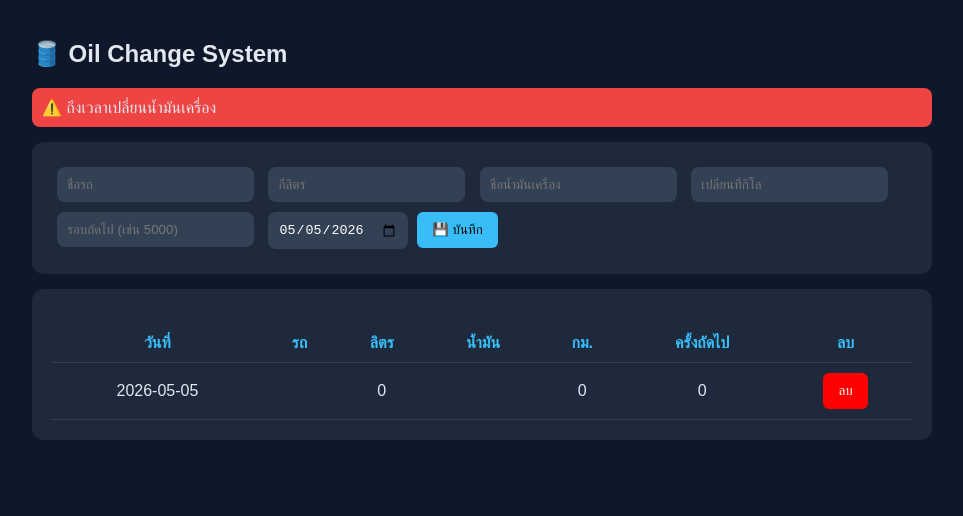
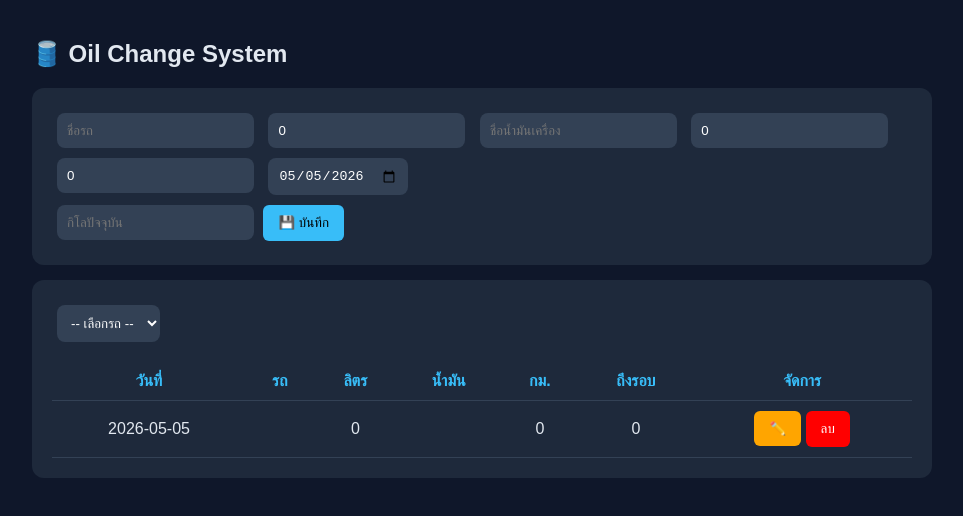
Before and after one commit to thenew4ja1-stack/oil-app, a plain HTML site: page index.html in a window 1280 px wide. Both pictures are taken after a click on the button "💾 บันทึก". Shown: the whole page, without its empty margins (158-1121 px from the left). Drawn offline with Linux system fonts and the light colour scheme.

Commit message:
Update index.html

```diff
--- a/index.html
+++ b/index.html
@@ -14,6 +14,7 @@ table{width:100%;margin-top:15px;border-collapse:collapse;}
 td,th{padding:10px;text-align:center;border-bottom:1px solid #334155;}
 th{color:#38bdf8;}
 .btn-del{background:red;color:white;}
+.btn-edit{background:orange;color:white;}
 .alert{background:#ef4444;padding:10px;border-radius:8px;margin-top:10px;}
 </style>
 </head>
@@ -30,12 +31,18 @@ th{color:#38bdf8;}
 <input id="liter" type="number" placeholder="กี่ลิตร">
 <input id="oilName" placeholder="ชื่อน้ำมันเครื่อง">
 <input id="km" type="number" placeholder="เปลี่ยนที่กิโล">
-<input id="nextKm" type="number" placeholder="รอบถัดไป (เช่น 5000)">
+<input id="nextKm" type="number" placeholder="ระยะ (เช่น 5000)">
 <input type="date" id="date">
+
+<br>
+<input id="currentKm" type="number" placeholder="กิโลปัจจุบัน" oninput="checkAlert()">
+
 <button onclick="add()">💾 บันทึก</button>
 </div>
 
 <div class="card">
+<select id="filterCar" onchange="render();checkAlert()"></select>
+
 <table>
 <thead>
 <tr>
@@ -44,8 +51,8 @@ th{color:#38bdf8;}
 <th>ลิตร</th>
 <th>น้ำมัน</th>
 <th>กม.</th>
-<th>ครั้งถัดไป</th>
-<th>ลบ</th>
+<th>ถึงรอบ</th>
+<th>จัดการ</th>
 </tr>
 </thead>
 <tbody id="table"></tbody>
@@ -56,9 +63,11 @@ th{color:#38bdf8;}
 
 <script>
 let db = JSON.parse(localStorage.getItem("oilAppDB")) || [];
+let editIndex = -1;
 
 function init(){
     date.valueAsDate = new Date();
+    renderCarList();
     render();
 }
 
@@ -73,30 +82,75 @@ function add(){
         oil: oilName.value,
         km: +km.value,
         next: +nextKm.value,
+        nextTotal: +km.value + +nextKm.value,
         date: date.value
     };
 
-    db.push(obj);
+    if(editIndex === -1){
+        db.push(obj);
+    } else {
+        db[editIndex] = obj;
+        editIndex = -1;
+    }
+
     save();
     render();
+    renderCarList();
+    resetForm();
+}
 
+function resetForm(){
     car.value="";
-    liter.value="";
+    liter.value=0;
     oilName.value="";
-    km.value="";
-    nextKm.value="";
+    km.value=0;
+    nextKm.value=0;
 }
 
 function del(i){
     db.splice(i,1);
     save();
     render();
+    renderCarList();
+}
+
+function edit(i){
+    let d = db[i];
+
+    car.value = d.car;
+    liter.value = d.liter;
+    oilName.value = d.oil;
+    km.value = d.km;
+    nextKm.value = d.next;
+    date.value = d.date;
+
+    editIndex = i;
+}
+
+function renderCarList(){
+    let cars = [...new Set(db.map(d => d.car))];
+
+    let html = `<option value="">-- เลือกรถ --</option>`;
+    cars.forEach(c=>{
+        html += `<option value="${c}">${c}</option>`;
+    });
+
+    filterCar.innerHTML = html;
 }
 
 function render(){
     table.innerHTML="";
 
-    db.forEach((d,i)=>{
+    let selectedCar = filterCar.value;
+    let data = db;
+
+    if(selectedCar){
+        data = db.filter(d => d.car === selectedCar);
+    }
+
+    data.sort((a,b)=> new Date(a.date) - new Date(b.date));
+
+    data.forEach((d,i)=>{
         table.innerHTML += `
         <tr>
         <td>${d.date}</td>
@@ -104,22 +158,28 @@ function render(){
         <td>${d.liter}</td>
         <td>${d.oil}</td>
         <td>${d.km}</td>
-        <td>${d.next}</td>
-        <td><button class="btn-del" onclick="del(${i})">ลบ</button></td>
+        <td>${d.nextTotal}</td>
+        <td>
+            <button class="btn-edit" onclick="edit(${i})">✏️</button>
+            <button class="btn-del" onclick="del(${i})">ลบ</button>
+        </td>
         </tr>`;
     });
-
-    checkAlert();
 }
 
 function checkAlert(){
-    if(db.length === 0) return;
+    let selectedCar = filterCar.value;
+    let current = +currentKm.value;
 
-    let last = db[db.length-1];
-    let currentKm = last.km; // ใช้ค่าที่กรอกล่าสุด
+    if(!selectedCar || !current) return;
 
-    if(currentKm >= last.km + last.next){
-        alertBox.innerHTML = `<div class="alert">⚠️ ถึงเวลาเปลี่ยนน้ำมันเครื่อง</div>`;
+    let carData = db.filter(d => d.car === selectedCar);
+    if(carData.length === 0) return;
+
+    let last = carData[carData.length-1];
+
+    if(current >= last.nextTotal){
+        alertBox.innerHTML = `<div class="alert">⚠️ ถึงเวลาเปลี่ยนน้ำมัน (${selectedCar})</div>`;
     } else {
         alertBox.innerHTML = "";
     }
```
